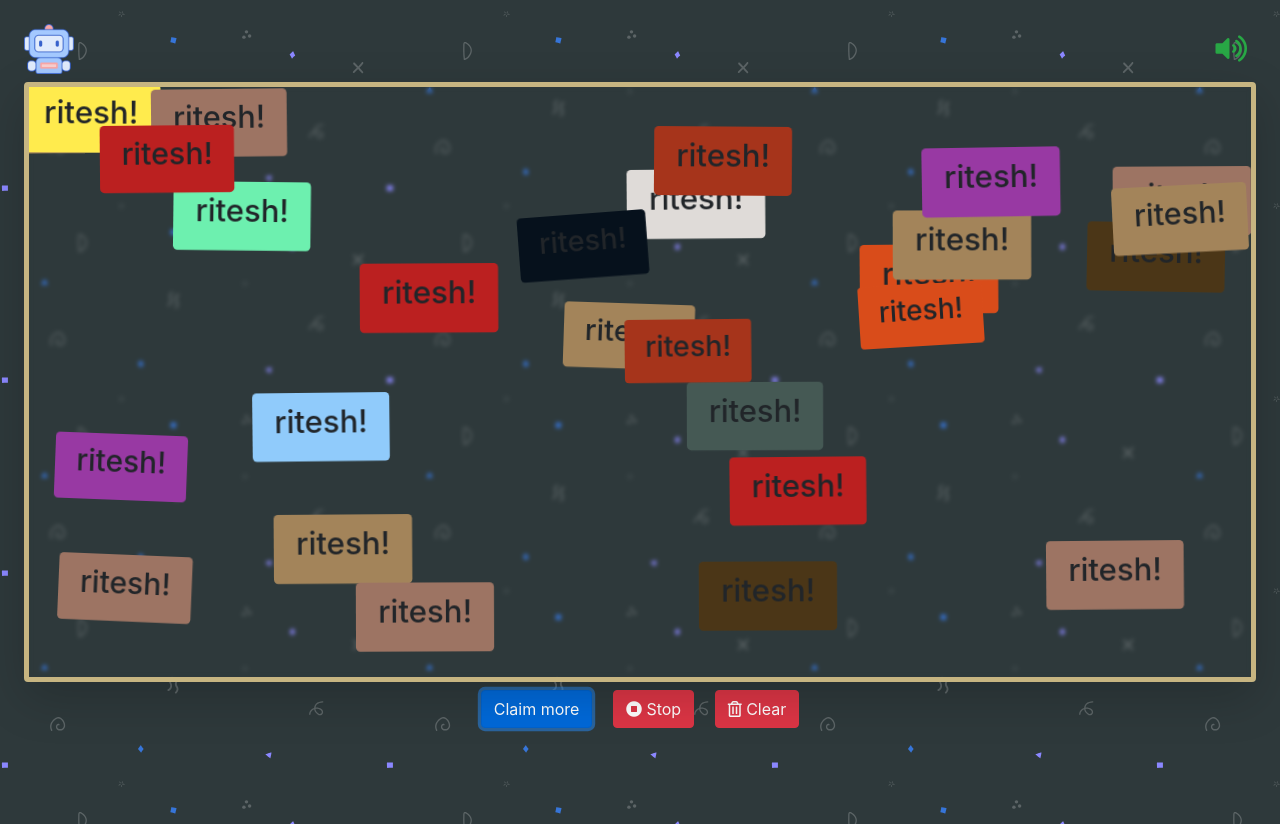
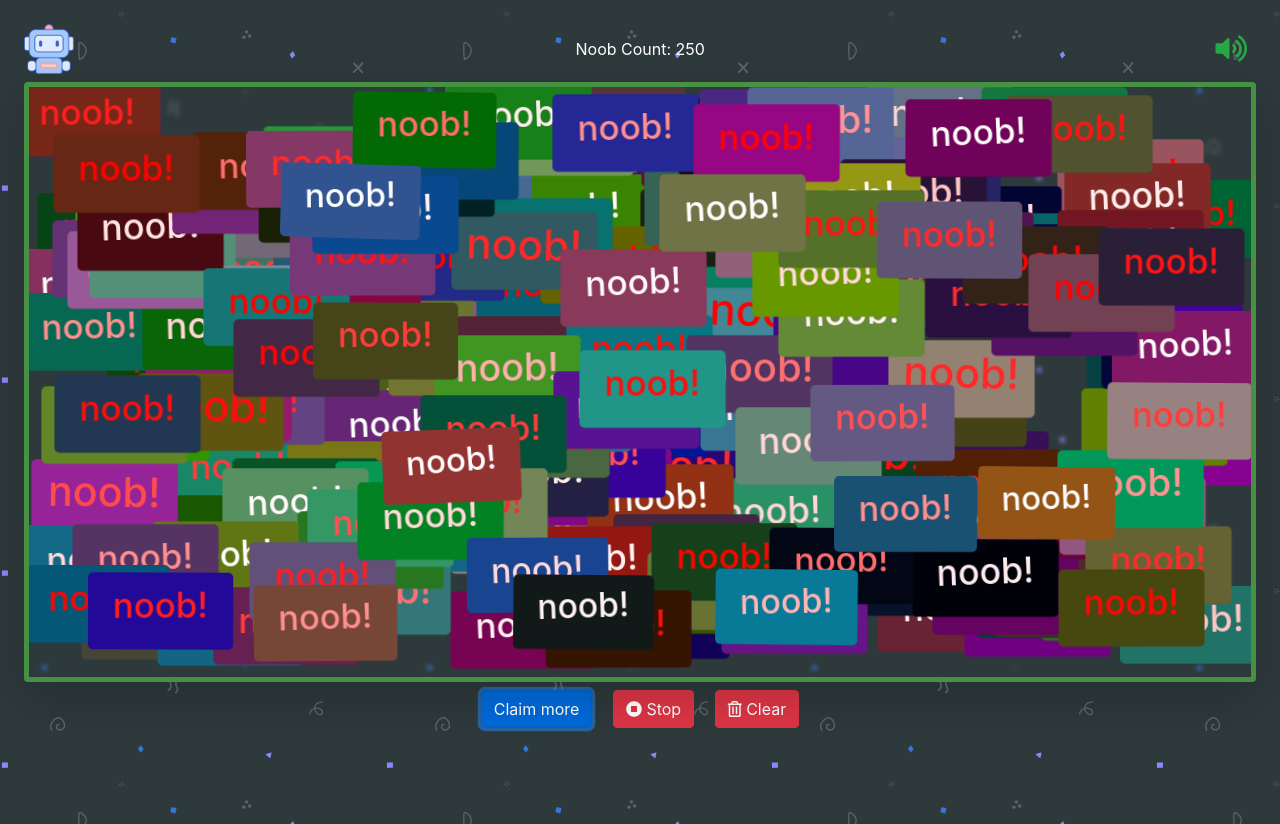
Before and after one commit to SyedAli310/noob-js, a plain HTML site: page index.html in a window 1280 px wide. Both pictures are taken after a click on the button "Click to claim gift". Drawn offline with nearby package versions, Linux system fonts and the light colour scheme.

Commit message:
fun tweaks

```diff
--- a/app.js
+++ b/app.js
@@ -1,8 +1,10 @@
 const showArea = document.querySelector("#show-area");
 const popSound = document.getElementById("pop");
 
+let noobsCount = 0;
 // const noobShow = `<div class="rounded-lg p-2 random" >noob</div>`;
 
+updateNoobCount();
 const BgCollection = [
   "#455954",
   "#9d7463",
@@ -21,8 +23,17 @@ const BgCollection = [
   "#60371E",
 ];
 
+// generate random color
+function getRandomColor() {
+  var color = "#";
+  for (var i = 0; i < 6; i++) {
+    color += Math.floor(Math.random() * 10);
+  }
+  return color;
+}
+
 function changeBg(el) {
-  var randomBg = BgCollection[Math.floor(Math.random() * BgCollection.length)];
+  var randomBg = getRandomColor();
   $(el).css("background", randomBg);
 }
 
@@ -31,7 +42,7 @@ function playPopSound() {
 }
 
 function randomPos(el) {
-  var randomBg = BgCollection[Math.floor(Math.random() * BgCollection.length)];
+  var randomBg = getRandomColor();
   var operator = Math.random();
   if (operator < 0.5) {
     operator = "-";
@@ -55,13 +66,18 @@ function randomPos(el) {
   }, 750);
 }
 
+function updateNoobCount() {
+  document.querySelector("#noob-count").innerHTML = noobsCount;
+}
 function showRandomNoob() {
+  ++noobsCount;
+  updateNoobCount();
   const noobShow = document.createElement("div");
   noobShow.classList.add("random");
   randomPos(noobShow);
 
   setTimeout(() => {
-    noobShow.innerHTML = `<h3>ritesh!</h3>`;
+    noobShow.innerHTML = `<h3>noob!</h3>`;
     showArea.appendChild(noobShow);
     changeBg(noobShow);
   }, 100);
@@ -72,8 +88,9 @@ $("#appear-btn").on("click", () => {
   $("#clear-btn").css("display", "inline-block");
   $("#stop-btn").css("display", "inline-block");
   $("#appear-btn").text("Claim more");
+  $(".random h3").css("animation-play-state", "running");
 
-  let count = 100;
+  let count = 250;
   let interval = setInterval(() => {
     if (count > 0) {
       showRandomNoob();
@@ -85,18 +102,21 @@ $("#appear-btn").on("click", () => {
     }
     // randomPos($('.random'))
     //tiltNoobs()
-  }, 100);
+  }, 10);
 
   $("#stop-btn").on("click", () => {
     clearInterval(interval);
     setTimeout(() => {
       tiltNoobs();
     }, 1000);
+    $(".random h3").css("animation-play-state", "paused");
   });
 });
 
 $("#clear-btn").on("click", () => {
   showArea.innerHTML = ``;
+  noobsCount = 0;
+  updateNoobCount();
 });
 
 if (localStorage.getItem("volume") == null) {
--- a/index.html
+++ b/index.html
@@ -24,31 +24,46 @@
 
     <link rel="stylesheet" href="style.css" />
 
-    <link rel="icon" href="./img/logo.png" type="image/icon type">
+    <link rel="icon" href="./img/logo.png" type="image/icon type" />
   </head>
 
   <title>Noob.js</title>
 
-  <body style="height: 100vh !important; position: relative;">
+  <body style="height: 100vh !important; position: relative">
+    <main class="m-3 m-md-4 m-sm-4 h-100">
+      <div
+        class="header mb-2 d-flex justify-content-between align-items-center"
+      >
+        <a href="./"
+          ><img
+            src="./img/logo.png"
+            alt="Noob"
+            style="height: 50px; width: 50px"
+        /></a>
+        <div style="color: white">
+          Noob Count:
+          <span id="noob-count"></span>
+        </div>
+        <button class="btn btn-sm" value="on" id="volume-btn">
+          <i class="text-success fas fa-volume-up fa-2x"></i>
+        </button>
+      </div>
+      <div class="rounded bg-transparent shadow-lg" id="show-area"></div>
 
-
-    <main class="m-3  m-md-4 m-sm-4 h-100" >
-
-        <div class="header mb-2 d-flex justify-content-between align-items-center">
-            <a href="./"><img src="./img/logo.png" alt="Noob" style="height: 50px; width: 50px;"></a>
-            <button class="btn btn-sm" value="on" id="volume-btn"><i class="text-success fas fa-volume-up fa-2x"></i></button>
-        </div>
-        <div class="rounded bg-transparent shadow-lg" id="show-area"></div>
-
-        <div class="buttons text-center">
-            <button class="btn btn-primary  m-2" id="appear-btn">Click to claim gift</button>
-            <button class="btn btn-danger  m-2" id="stop-btn"><i class="fas fa-stop-circle"></i> Stop</button>
-            <button class="btn btn-danger  m-2" id="clear-btn"><i class="far fa-trash-alt"></i> Clear</button>
-        </div>
+      <div class="buttons text-center">
+        <button class="btn btn-primary m-2" id="appear-btn">
+          Click to claim gift
+        </button>
+        <button class="btn btn-danger m-2" id="stop-btn">
+          <i class="fas fa-stop-circle"></i> Stop
+        </button>
+        <button class="btn btn-danger m-2" id="clear-btn">
+          <i class="far fa-trash-alt"></i> Clear
+        </button>
+      </div>
     </main>
 
     <audio id="pop" src="./audio/miss.mp3"></audio>
-
   </body>
 
   <!-- jQuery library -->
--- a/style.css
+++ b/style.css
@@ -15,8 +15,8 @@ body {
   margin-top: 0;
   transition: all ease 500ms;
 }
-#show-area::before{
-    content: '';
+#show-area::before {
+  content: "";
   position: absolute;
   top: 0;
   left: 0;
@@ -26,12 +26,12 @@ body {
   background: transparent;
   border-radius: 4px;
   backdrop-filter: blur(2px);
-    z-index:-1;
+  z-index: -1;
 }
-#clear-btn{
+#clear-btn {
   display: none;
 }
-#stop-btn{
+#stop-btn {
   display: none;
 }
 .random {
@@ -42,3 +42,23 @@ body {
   border-radius: 4px;
   transition: all ease 500ms;
 }
+.random h3 {
+  animation: color-change 500ms ease infinite alternate;
+  animation-play-state: running;
+  transition: all ease 500ms;
+}
+
+@keyframes color-change {
+  0% {
+    color: red;
+    transform: scale(1.25) rotate(2.5deg);
+  }
+  50% {
+    color: #fff;
+    transform: scale(1) rotate(-2.5deg);
+  }
+  100% {
+    color: red;
+    transform: scale(1.25) rotate(2.5);
+  }
+}
```
Lines whose indentation alone changed are shown as unchanged.
